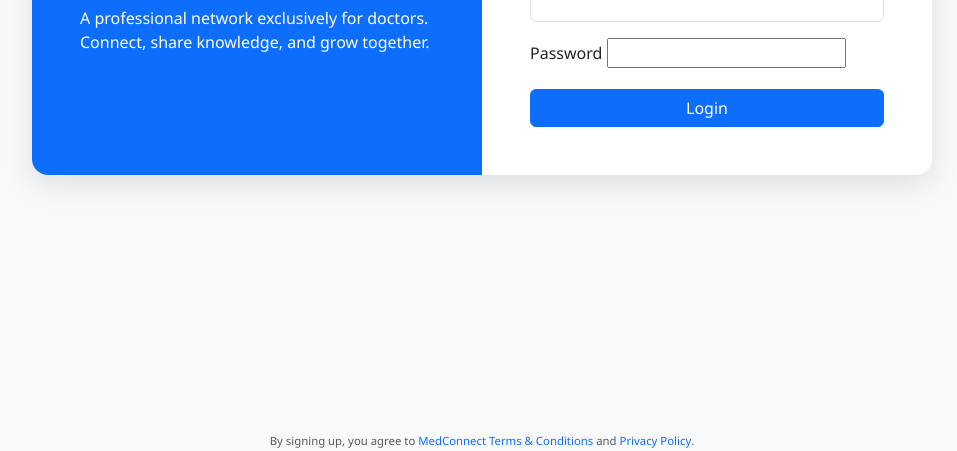
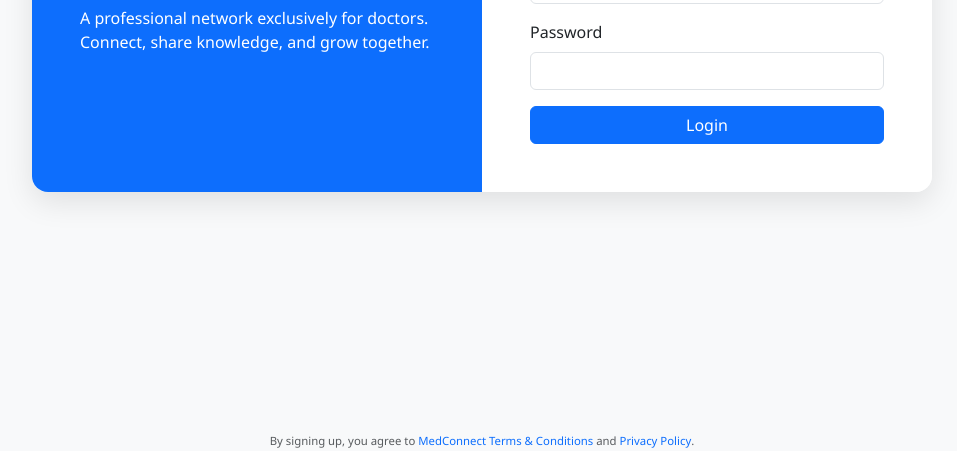
Before and after one commit to faizpasha09/MedConnect-startup, a website: page index.html in a window 1280 px wide. Shown: the part 393-844 px from the top of the page, without its empty margins (158-1115 px from the left). Drawn offline with nearby package versions, Linux system fonts and the light colour scheme.

Commit message:
Update index.html
id was removed and class was added in password section

```diff
--- a/index.html
+++ b/index.html
@@ -64,7 +64,7 @@
 
                             <div class="mb-3">
                                 <label class="form-label">Password</label>
-                                    <input type="password" id="password" />
+                                    <input type="password" class="form-control" required />
                             </div>
 
                             <button class="btn btn-primary w-100">Login</button>
```
